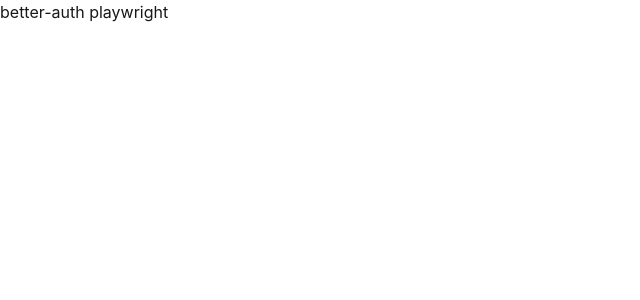
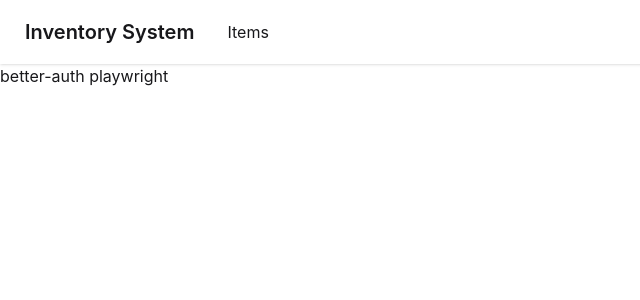
Before and after one commit to TacticalCrab/inventory-system, a SvelteKit app: page /demo in a window 1280 px wide. Shown: the top 300 px of the page, without its empty margins (0-640 px from the left). Built offline with nearby package versions, Linux system fonts and the light colour scheme.

Commit message:
feature: navbar & navigation

```diff
--- a/src/routes/+layout.svelte
+++ b/src/routes/+layout.svelte
@@ -1,5 +1,6 @@
 <script lang="ts">
 	import './layout.css';
+	import { resolve } from '$app/paths';
 	import favicon from '$lib/assets/favicon.svg';
 	import ToastContainer from '$lib/ui/toaster/ToastContainer.svelte';
 	import { setToastContext } from '$lib/ui/toaster/toast.svelte';
@@ -10,6 +11,19 @@
 </script>
 
 <svelte:head><link rel="icon" href={favicon} /></svelte:head>
+
+<div class="navbar bg-base-100 shadow-sm sticky top-0 z-10">
+	<a
+		href={resolve("/")}
+		class="btn btn-ghost text-xl">
+		Inventory System
+	</a>
+	<div class="ml-4">
+		<a href={resolve('/items')} aria-label="items">
+			Items
+		</a>
+	</div>
+</div>
 {@render children()}
 
 <ToastContainer />
```
